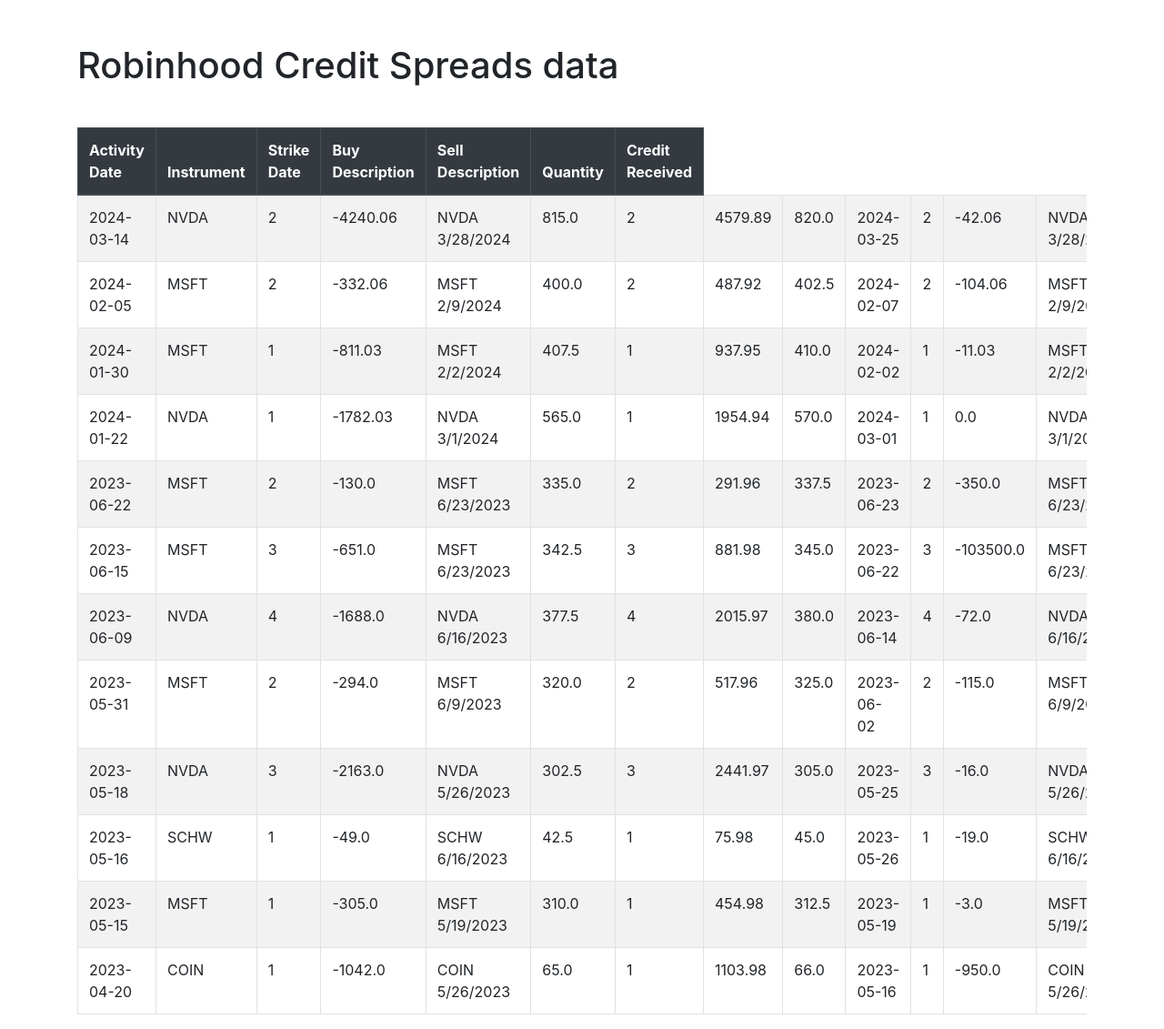
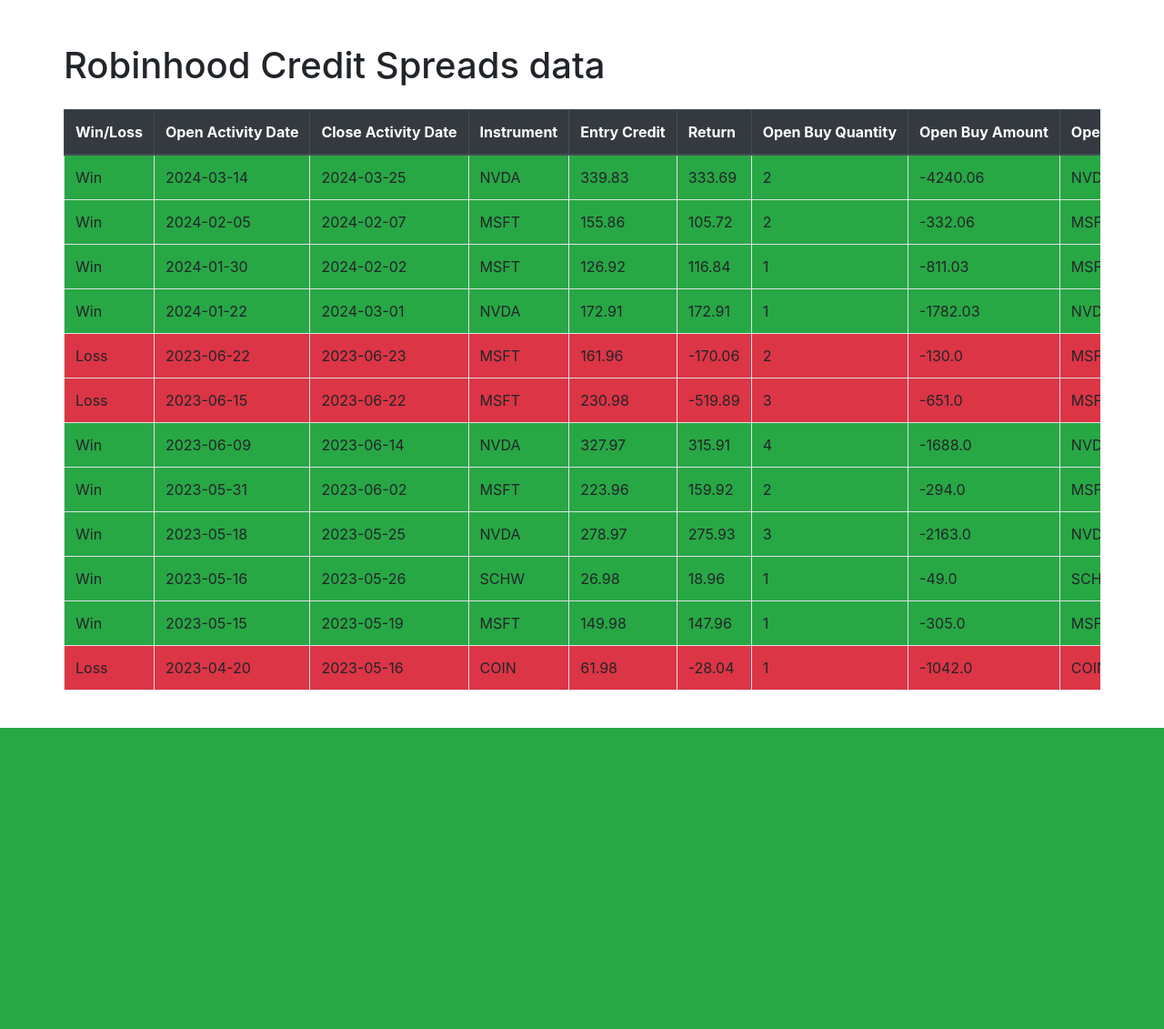
Before and after one commit to jase180/robinhood-win-loss-visualizer, a Flask app: page / in a window 1280 px wide. Shown: the whole page at 91% size. After the commit the page ends 800 px from the top, so only its background shows below. Run offline with Flask 3, Linux system fonts and the light colour scheme; data that the repository does not hold is empty; some libraries are stand-ins or nearby versions.

Commit message:
Complete working SQL with reordered desired columns for app.  Playing and need to fix CSS to disp[lay table proiperly

```diff
--- a/sql_functions.py
+++ b/sql_functions.py
@@ -237,46 +237,52 @@
     print("CREATE COMBINED TABLE")
     cursor.execute('''
         CREATE TABLE CombinedTable AS
-        SELECT
-            Opens."Activity Date" AS "Open Activity Date",
-            Opens.Instrument AS "Open Instrument",
-            Opens."BTO Quantity" AS "Open Buy Quantity",
-            Opens."BTO Amount" AS "Open Buy Amount",
-            Opens.NewDescription AS "Open New Description",
-            Opens."BTO Price" AS "Open Buy Price",
-            Opens."STO Quantity" AS "Open Sell Quantity",
-            Opens."STO Amount" AS "Open Sell Amount",
-            Opens."STO Price" AS "Open Sell Price",
-            Closes."Activity Date" AS "Close Activity Date",
-            Closes."BTC Quantity" AS "Close Buy Quantity",
-            Closes."BTC Amount" AS "Close Buy Amount",
-            Closes.NewDescription AS "Close New Description",
-            Closes."BTC Price" AS "Close Buy Price",
-            Closes."STC Quantity" AS "Close Sell Quantity",
-            Closes."STC Amount" AS "Close Sell Amount",
-            Closes."STC Price" AS "Close Sell Price",
-            (Opens."BTO Amount" + Opens."STO Amount") AS "Entry Credit",
-            (Opens."BTO Amount" + Opens."STO Amount") + (Closes."BTC Amount" + Closes."STC Amount") AS "Return",
-            CASE
-                WHEN (Opens."BTO Amount" + Opens."STO Amount") + (Closes."BTC Amount" + Closes."STC Amount") > 0 THEN 'Win'
-                ELSE 'Loss'
-            END AS "Win/Loss"
-        FROM
-            MatchedTableOpens Opens
-        LEFT JOIN
-            MatchedTableCloses Closes
-        ON
-            Opens.NewDescription = Closes.NewDescription
-        AND
-            Opens."BTO Quantity" = Closes."BTC Quantity"
+            SELECT
+                CASE
+                    WHEN (Opens."BTO Amount" + Opens."STO Amount") + (Closes."BTC Amount" + Closes."STC Amount") > 0 THEN 'Win'
+                    ELSE 'Loss'
+                END AS "Win/Loss",
+                Opens."Activity Date" AS "Open Activity Date",
+                Closes."Activity Date" AS "Close Activity Date",
+                Opens.Instrument AS "Open Instrument",
+                round((Opens."BTO Amount" + Opens."STO Amount"),2) AS "Entry Credit",
+                round((Opens."BTO Amount" + Opens."STO Amount"),2) + (Closes."BTC Amount" + Closes."STC Amount") AS "Return",
+
+                --ABOVE IS MAIN AT A GLANCE INFO, BELOW IS DETAILS
+
+                Opens."BTO Quantity" AS "Open Buy Quantity",
+                Opens."BTO Amount" AS "Open Buy Amount",
+                Opens.NewDescription AS "Open New Description",
+                Opens."BTO Price" AS "Open Buy Price",
+                Opens."STO Quantity" AS "Open Sell Quantity",
+                Opens."STO Amount" AS "Open Sell Amount",
+                Opens."STO Price" AS "Open Sell Price",
+
+                Closes."BTC Quantity" AS "Close Buy Quantity",
+                Closes."BTC Amount" AS "Close Buy Amount",
+                Closes.NewDescription AS "Close New Description",
+                Closes."BTC Price" AS "Close Buy Price",
+                Closes."STC Quantity" AS "Close Sell Quantity",
+                Closes."STC Amount" AS "Close Sell Amount",
+                Closes."STC Price" AS "Close Sell Price"
+            FROM
+                MatchedTableOpens Opens
+            LEFT JOIN
+                MatchedTableCloses Closes
+            ON
+                Opens.NewDescription = Closes.NewDescription
+            AND
+                Opens."BTO Quantity" = Closes."BTC Quantity";
     ''')
     cursor.execute('SELECT * FROM CombinedTable')
     rows = cursor.fetchall()
     print("CombinedTable rows after creation:")
     df = pd.DataFrame(rows)
     print(df)
-    sum_earnings = df.iloc[:, 18].sum()
-    WL_count = df.iloc[:, 19].value_counts()
+
+    #change column number final table columns are changed
+    sum_earnings = df.iloc[:, 1].sum()
+    WL_count = df.iloc[:, 0].value_counts()
 
 
     print(sum_earnings, WL_count)
--- a/templates/index.html
+++ b/templates/index.html
@@ -6,15 +6,28 @@
     <title>CSV Data</title>
     <link rel="stylesheet" href="https://stackpath.bootstrapcdn.com/bootstrap/4.5.2/css/bootstrap.min.css">
     <style>
+        .container {
+            width: 100vw; /* Full viewport width */
+            margin: 0 auto;
+            padding: 0;
+        }
+
+        .table-responsive {
+            width: 100%; /* Ensure responsive container takes full width */
+            overflow-x: auto; /* Allow horizontal scrolling when necessary */
+        }
+
         table {
-            width: 100%;
+            width: 100%; /* Ensure table takes the full width of the container */
             border-collapse: collapse;
-            margin-top: 20px;
         }
+
         th, td {
             padding: 10px;
             text-align: left;
+            white-space: nowrap; /* Prevent text from wrapping */
         }
+
         th {
             background-color: #f2f2f2;
         }
@@ -27,22 +40,46 @@
             <table class="table table-bordered table-striped">
                 <thead class="thead-dark">
                     <tr>
-                        <th>Activity Date</th>
+                        <!-- Main Details -->
+                        <th>Win/Loss</th>
+                        <th>Open Activity Date</th>
+                        <th>Close Activity Date</th>
                         <th>Instrument</th>
-                        <th>Strike Date</th>
-                        <th>Buy Description</th>
-                        <th>Sell Description</th>
-                        <th>Quantity</th>
-                        <th>Credit Received</th>
+                        <th>Entry Credit</th>
+                        <th>Return</th>
+
+                        <!-- Open Position Details -->
+                        <th>Open Buy Quantity</th>
+                        <th>Open Buy Amount</th>
+                        <th>Open New Description</th>
+                        <th>Open Buy Price</th>
+                        <th>Open Sell Quantity</th>
+                        <th>Open Sell Amount</th>
+                        <th>Open Sell Price</th>
+
+                        <!-- Close Position Details -->
+                        <th>Close Buy Quantity</th>
+                        <th>Close Buy Amount</th>
+                        <th>Close New Description</th>
+                        <th>Close Buy Price</th>
+                        <th>Close Sell Quantity</th>
+                        <th>Close Sell Amount</th>
+                        <th>Close Sell Price</th>
                     </tr>
                 </thead>
                 <tbody>
                     {% for row in data %}
-                        <tr>
-                            {% for cell in row %}
-                                <td>{{ cell }}</td>
-                            {% endfor %}
-                        </tr>
+                    <tr class="{% if row[5] >= 0 %}bg-success{% else %}bg-danger{% endif %}">
+                        {% for cell in row %}
+                            <td>
+                                {% if cell is number %}
+                                    {{ cell | round(2) }}
+                                {% else %}
+                                    {{ cell }}
+                                {% endif %}
+                            </td>
+                        {% endfor %}
+                    </tr>
                     {% endfor %}
                 </tbody>
             </table>
```
Also changed, not shown: TODO.md (+3 -1 lines), notes.md (deleted, +0 -8 lines), sqltest.py (+0 -13 lines), SQL Scripts/PlayAround.sql (renamed from Scripts/PlayAround.sql), SQL Scripts/Put Query.sql (renamed from Scripts/Put Query.sql), SQL Scripts/SQLQuery1.sql (renamed from Scripts/SQLQuery1.sql), data_process.py (deleted).
